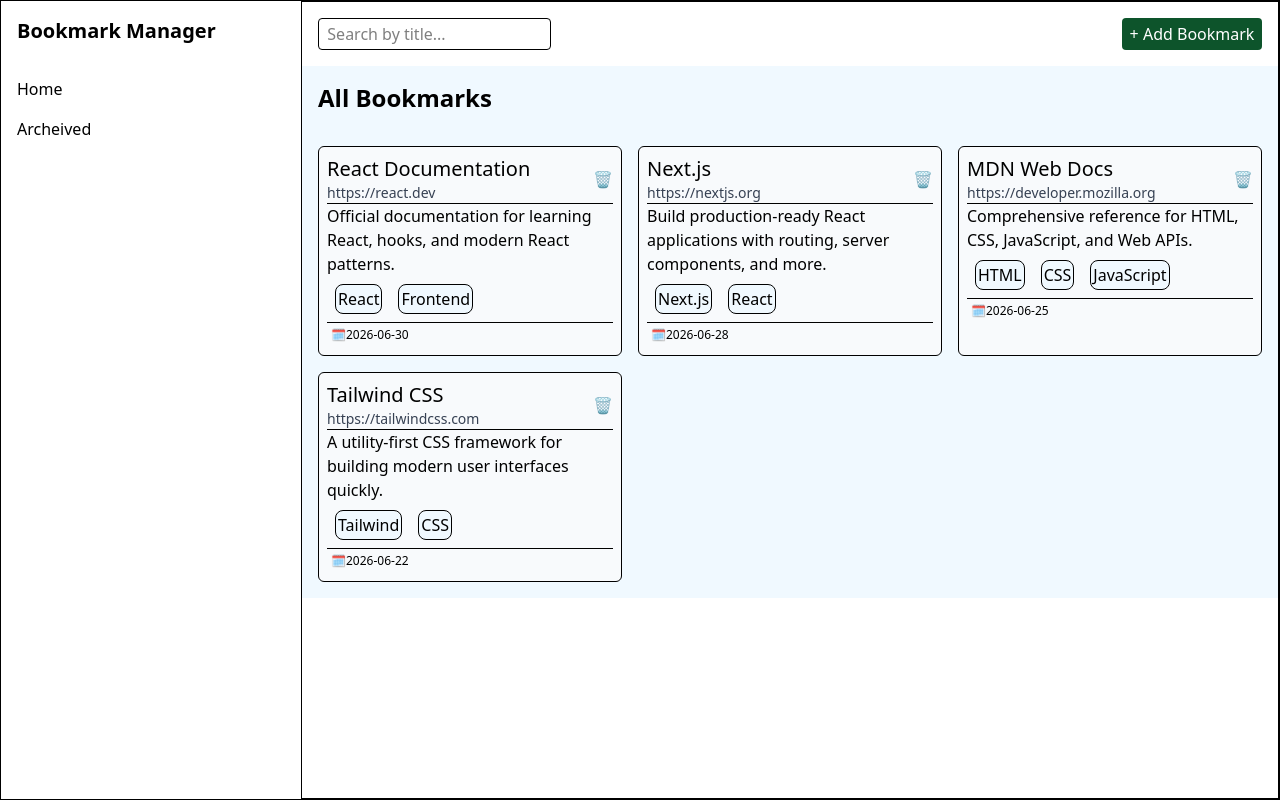
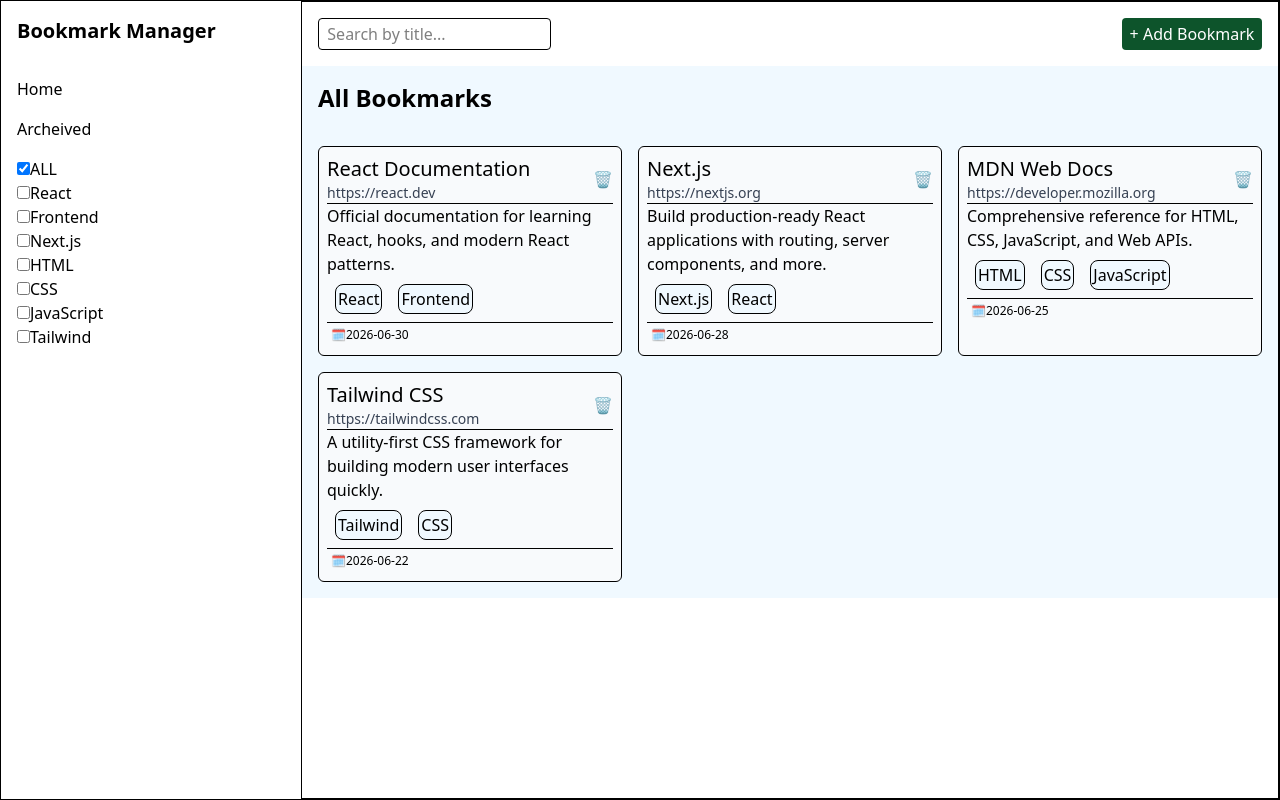
Before and after one commit to arpit-cyber-ops/bookmark-manager, a Next.js app: page / in a window 1280 px wide. Built offline with nearby package versions, Linux system fonts and the light colour scheme.

Commit message:
feat: add search and category filtering (known bugs documented)

```diff
--- a/app/components/BookmarkCard.tsx
+++ b/app/components/BookmarkCard.tsx
@@ -2,7 +2,7 @@
 
 interface BookmarkCardProps {
     bookmark: Bookmark;
-        onDelete: (id:number) => void;
+    onDelete: (id: number) => void;
 }
 
 export default function BookmarkCard({ bookmark, onDelete }: BookmarkCardProps) {
--- /dev/null
+++ b/app/components/SideBar.tsx
@@ -0,0 +1,38 @@
+import type { Bookmark } from "../type/bookmark";
+
+interface sideBarProps {
+    bookmarks: Bookmark[];
+    onClick: (e: React.ChangeEvent<HTMLInputElement>, item: string) => void;
+}
+
+export default function SideBar({ bookmarks, onClick }: sideBarProps) {
+    const tagArray: string[] = [];
+    for (const bookmark of bookmarks) {
+        for (const tag of bookmark.tags) {
+            if (!tagArray.includes(tag)) {
+                tagArray.push(tag);
+            }
+        }
+    }
+    return (
+        <div>
+            <input
+                type="checkbox"
+                id="All"
+                onChange={(e) => onClick(e, "All")}
+                defaultChecked
+            />
+            <label htmlFor="All">ALL</label>
+            {tagArray.map((tag) => (
+                <div key={tag}>
+                    <input
+                        type="checkbox"
+                        id={tag}
+                        onChange={(e) => onClick(e, tag)}
+                        />
+                    <label htmlFor={tag}>{tag}</label>
+                </div>
+            ))}
+        </div>
+    )
+}
--- a/app/page.tsx
+++ b/app/page.tsx
@@ -2,6 +2,9 @@
 import initialBookmark from "./data/bookmark"
 import BookmarkCard from "./components/BookmarkCard";
 import { useState } from "react";
+import type { Bookmark } from "./type/bookmark";
+import SideBar from "./components/SideBar";
+
 
 interface form {
   title: string,
@@ -11,17 +14,30 @@
 }
 
 export default function App() {
+
   const [showForm, setShowForm] = useState<boolean>(false);
+
   const [formData, setFormData] = useState<form>({
     title: "",
     url: "",
     description: "",
     category: ""
   });
+
   const [bookmarks, setBookmarks] = useState(initialBookmark);
+
   function deleteCard(deleteId: number) {
     setBookmarks(bookmarks.filter((bookmark) => bookmark.id !== deleteId))
   }
+
+  // Search Bar
+
+  const [searchTerm, setSearchterm] = useState<string>("");
+
+  const filteredBookmarks: Bookmark[] = bookmarks.filter((bookmark) => bookmark.title.toLowerCase().includes(searchTerm.toLowerCase()));
+
+  // Save Button
+
   function handleSave() {
     if (!formData.title.trim() || !formData.url.trim()) {
       return;
@@ -46,18 +62,53 @@
     });
     setShowForm(false);
   }
+
+  // Side Bar - category Search
+
+  const [selectedCategory, setSelectedCategory] = useState<string[]>(["All"]);
+
+  const categoryFilter: Bookmark[] = [];
+  for (const bookmark of bookmarks) {
+    for (const tag of bookmark.tags) {
+      if (selectedCategory.includes(tag)) {
+        categoryFilter.push(bookmark);
+      }
+    }
+  }
+
+  function handleClick(e: React.ChangeEvent<HTMLInputElement>, item: string) {
+    if (e.target.checked) {
+      setSelectedCategory(prev => [...prev, item]);
+    }
+    else {
+      setSelectedCategory(prev => prev.filter(i => i !== item))
+    }
+  };
+
   return (
     <div className="flex w-full h-screen border" >
+
+      {/* Side Bar and Main Heading */}
+
       <div className="flex flex-col gap-4 p-4 w-75">
         <h1 className="text-xl font-bold mb-4">Bookmark Manager</h1>
         <h3>Home</h3>
         <h3>Archeived</h3>
+        <div>
+          <SideBar bookmarks={bookmarks} onClick={handleClick} />
+        </div>
       </div>
       <main className="flex flex-col flex-1 border ">
+
+      {/* Add Bookmark Button and Search Bar */}
+
         <div className="p-4 flex justify-between">
-          <input type="text" placeholder="  Search by title..." className="border rounded-sm" />
+          <input type="text" placeholder="  Search by title..." className="border rounded-sm" onChange={(e) => setSearchterm(e.target.value)} />
           <button className="bg-green-900 text-white w-35 h-8 rounded-sm cursor-pointer" onClick={() => setShowForm(!showForm)}>+ Add Bookmark</button>
         </div>
+
+      {/* Form Structure */}
+
         {showForm && (
           <div className="m-2 flex flex-col justify-center items-center border gap-4 p-4">
 
@@ -113,25 +164,42 @@
                 })} />
             </div>
 
+          {/* Save Button */}
+
             <button className="border rounded-2xl p-0.5 cursor-pointer"
               onClick={handleSave}>
               Save
             </button>
           </div>
         )}
+
+        {/* Card Structure */}
+
         <div className=" bg-sky-50">
           <h2 className="text-2xl font-bold m-4">All Bookmarks</h2>
           <div className="grid grid-cols-3 gap-4 p-4">
-            {bookmarks.map((bookmark) => (
-              <BookmarkCard
-                key={bookmark.id}
-                bookmark={bookmark}
-                onDelete={deleteCard}
-              />
-            ))}
+            {selectedCategory.includes("All") ? (
+                filteredBookmarks.map((bookmark) => (
+                  <BookmarkCard
+                    key={bookmark.id}
+                    bookmark={bookmark}
+                    onDelete={deleteCard}
+                  />
+                ))
+            ) : (
+              categoryFilter.map((bookmark) => (
+                <BookmarkCard
+                    key={bookmark.id}
+                    bookmark={bookmark}
+                    onDelete={deleteCard}
+                  />
+              ))
+            )
+            }
           </div>
         </div>
       </main>
+
     </div>
   )
 }
```
Also changed, not shown: 1 other file (tests, documents, lock files or other folders). Lines whose indentation alone changed are shown as unchanged.
